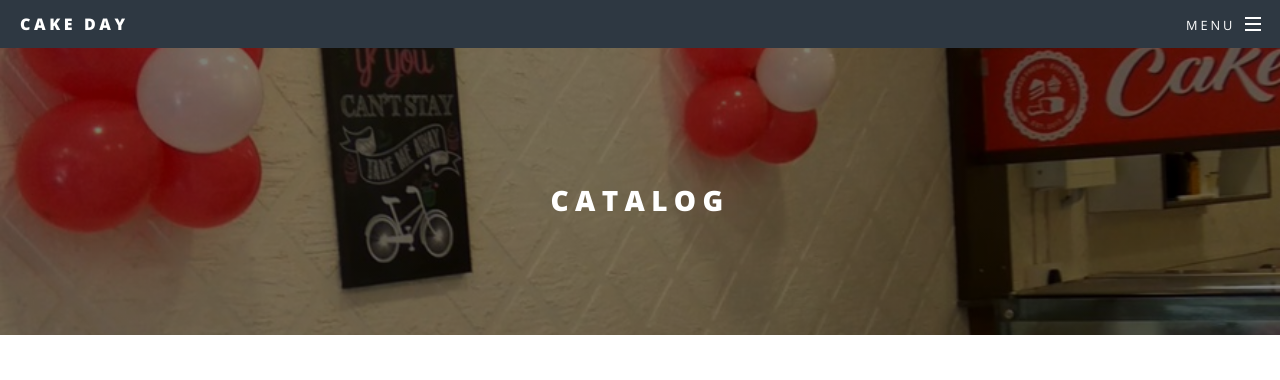
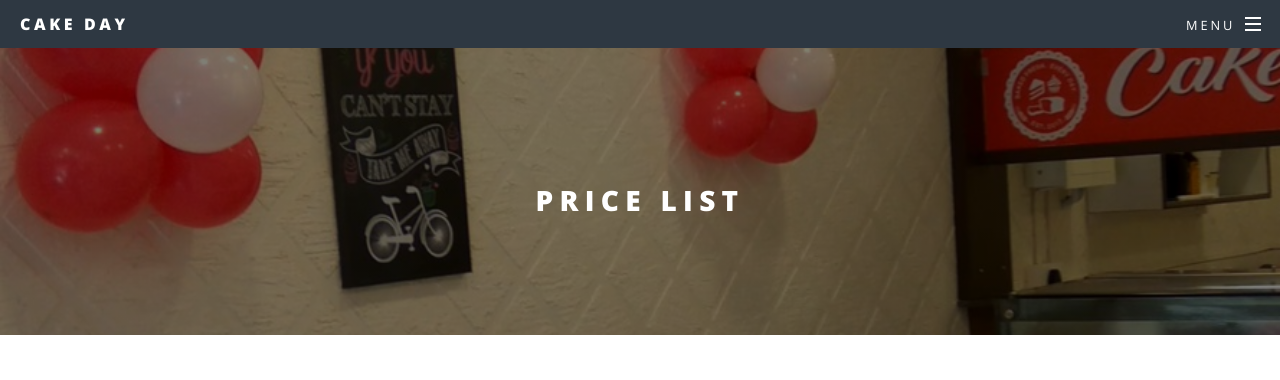
Before and after one commit to cakedaychennai/cakedaychennai.github.io, a Jekyll site: the page built from pricelist.html, in a window 1280 px wide and 900 px high. Shown: the top 380 px of the window. Built offline with Jekyll 4.4.1, drawn with Linux system fonts in a browser that asks for light colours; nearby versions of some CDN libraries.

Commit message:
Renamed catalog.html to pricelist.html

```diff
--- a/catalog.html
+++ b/pricelist.html
@@ -1,6 +1,6 @@
 ---
 layout: page
-title: Catalog
+title: Price List
 ---
 			<section>
 				<h3>Brownies</h3>
```
